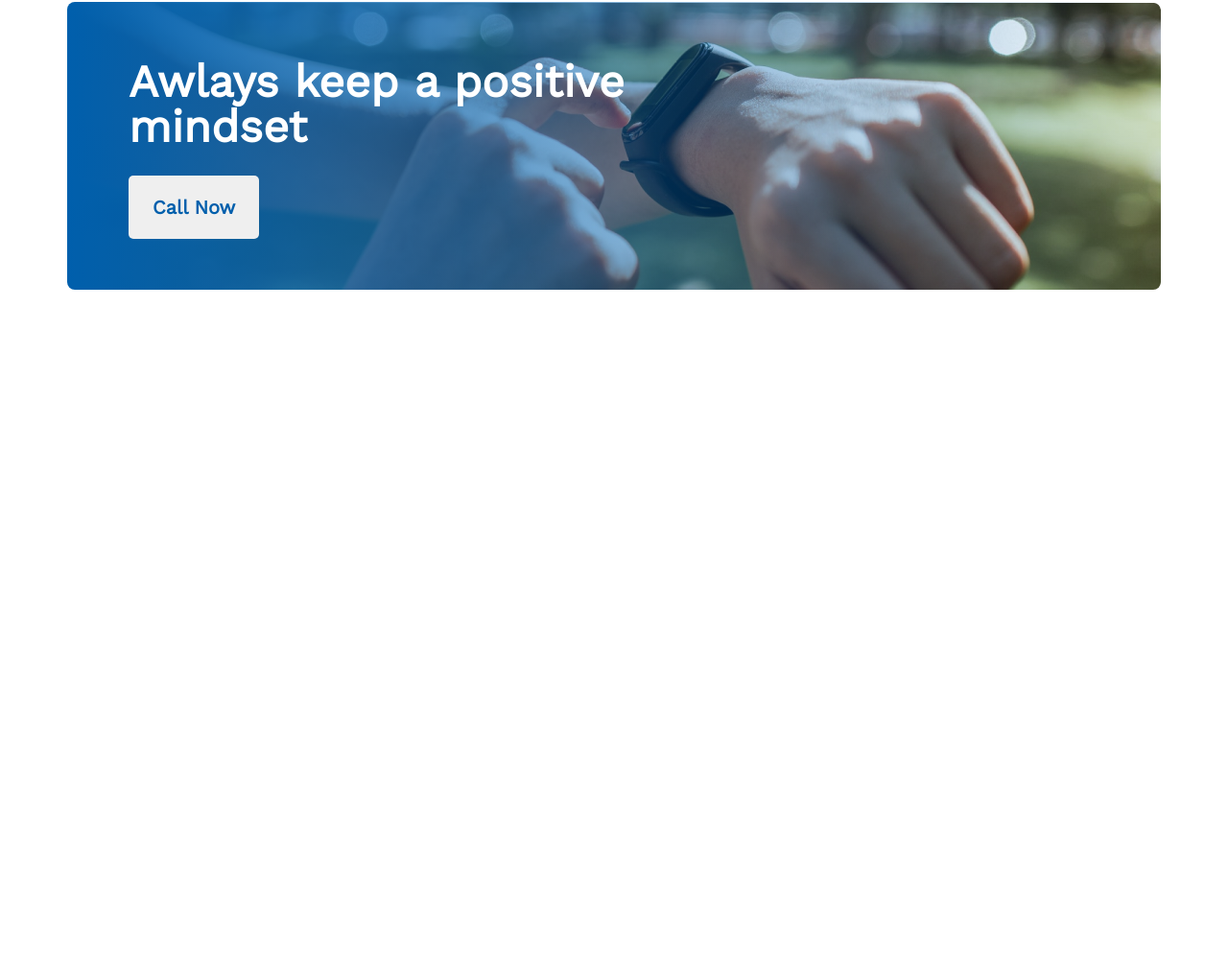
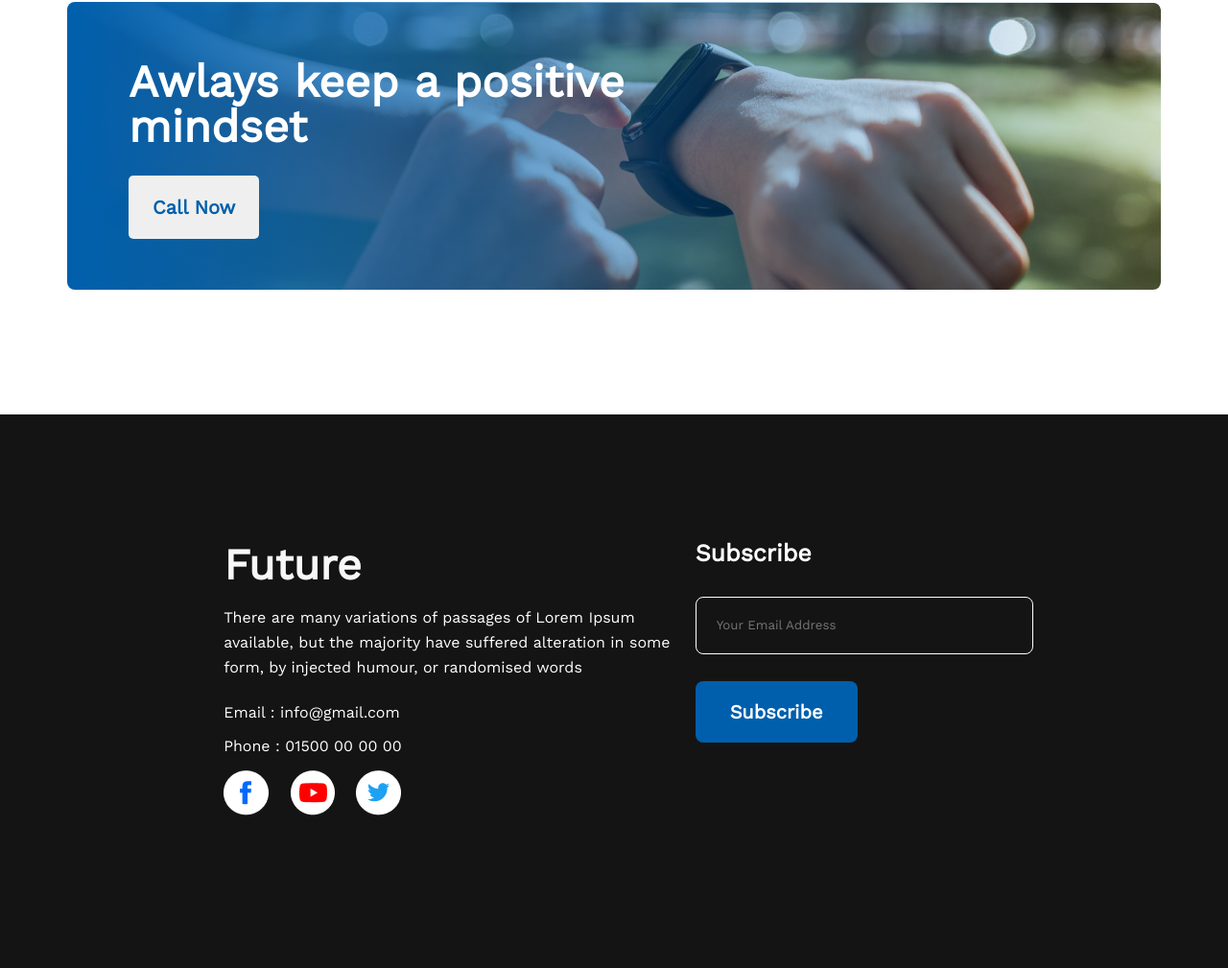
Before and after one commit to Tausif1691/assignment-new-year-new-me, a plain HTML site: page index.html in a window 1280 px wide. Shown: the part 2210-3219 px from the top of the page at 96% size. Before the commit the page ends 2512 px from the top, so only its background shows below. Drawn offline with nearby package versions, Linux system fonts and the light colour scheme.

Commit message:
footer code

```diff
--- a/index.html
+++ b/index.html
@@ -67,5 +67,33 @@
                     </div>
                 </section>
             </main>
+            <footer class="footer">
+                <div class="footer-items">
+                    <div class="future-part">
+                        <h3 class="footer-title">Future</h3>
+                        <p class="footer-description">There are many variations of passages of Lorem Ipsum available, but the majority have suffered alteration in some form, by injected humour, or randomised words</p>
+                        <p class="footer-contact">Email : info@gmail.com</p>
+                        <p class="footer-contact">Phone : 01500 00 00 00</p>
+                        <div class="footer-icons">
+                        <a href="">
+                            <img src="./images/icons/fb.png" alt="facebook">
+                        </a>
+                        <a href="">
+                            <img src="./images/icons/youtube.png" alt="youtube">
+                        </a>
+                        <a href="">
+                            <img src="./images/icons/twitter.png" alt="twitter">
+                        </a>
+                    </div>
+                    </div>
+                    <div class="subscribe-part">
+                        <h4 class="subscribe-title">Subscribe</h4>
+                        <form action="">
+                            <input type="email" placeholder="Your Email Address">
+                        </form>
+                        <button class="btn-sub"> Subscribe</button>
+                    </div>
+                </div>
+            </footer>
 </body>
 </html>
--- a/styles/style.css
+++ b/styles/style.css
@@ -129,8 +129,8 @@ ul li:before {
 /* call now section styles */
 .call-now {
     background-image:
-    linear-gradient(to left, rgba(0, 95, 172, 0), rgb(0, 95, 172)),
-    url('../images/watch.png');
+        linear-gradient(to left, rgba(0, 95, 172, 0), rgb(0, 95, 172)),
+        url('../images/watch.png');
     height: 300px;
     border-radius: 8px;
 }
@@ -143,3 +143,78 @@ ul li:before {
     margin-left: 64px;
     padding-top: 59px;
 }
+
+/* footer section styles */
+.footer {
+    background-color: #151414;
+    height: 577px;
+    margin-top: 130px;
+}
+
+.footer-items {
+    display: flex;
+    justify-content: space-around;
+}
+
+.footer-title {
+    ont-weight: 700;
+    font-size: 45px;
+    color: #F8F8F8;
+    padding-left: 230px;
+    padding-top: 130px;
+}
+
+.footer-description {
+    font-weight: 400;
+    font-size: 16px;
+    line-height: 26px;
+    margin-top: 16px;
+    margin-bottom: 24px;
+    color: #FFFFFF;
+    width: 485px;
+    height: 78px;
+    padding-left: 230px;
+}
+
+.footer-contact {
+    color: #FFFFFF;
+    font-weight: 400;
+    font-size: 16px;
+    margin-bottom: 16px;
+    padding-left: 230px;
+}
+
+.footer-icons {
+    padding-left: 230px;
+}
+
+.footer-items a {
+    text-decoration: none;
+    margin-right: 17px;
+}
+
+.subscribe-title {
+    font-weight: 600;
+    font-size: 25px;
+    color: #FFFFFF;
+    padding-top: 130px;
+    padding-right: 431px;
+    margin-bottom: 31px;
+}
+
+.subscribe-part input[type="email"] {
+    border: 1px solid #FFFFFF;
+    border-radius: 8px;
+    padding: 21px 158px 22px 21px;
+    background: #151414;
+}
+.btn-sub{
+    font-weight: 600;
+    font-size: 20px;
+    color: #FFFFFF;
+    padding: 20px 36px;
+    border: none;
+    margin-top: 28px;
+    background: #005FAC;
+    border-radius: 8px;
+}
```
